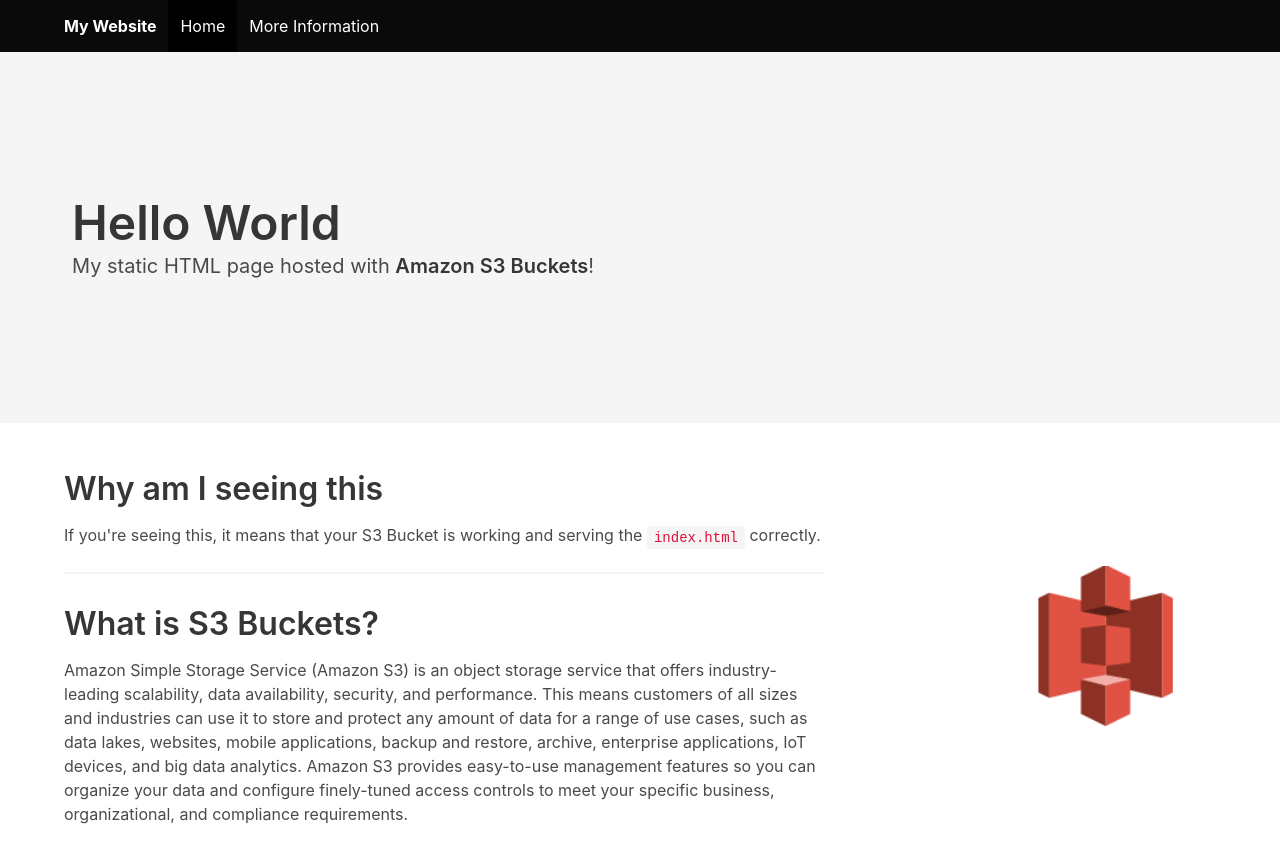
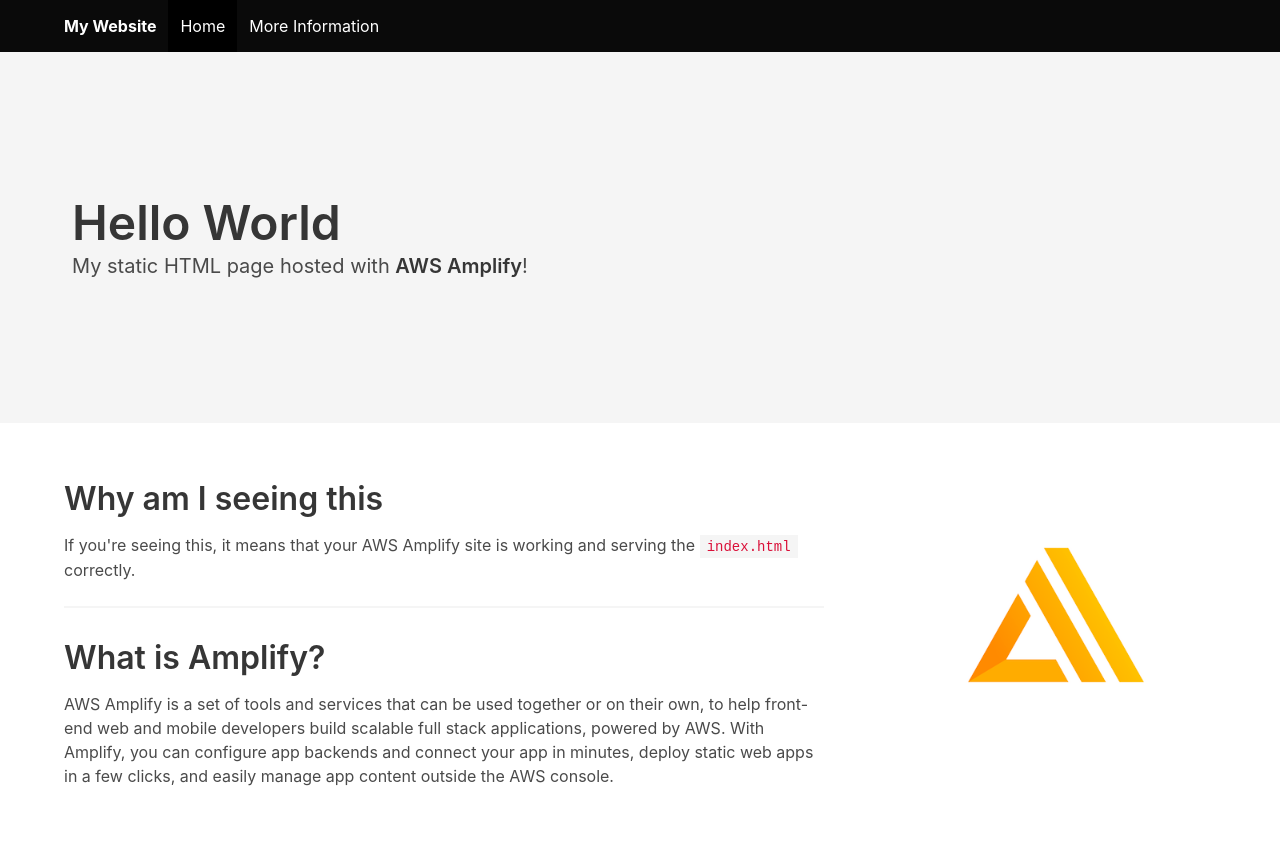
Before and after one commit to Lmao5/IHL-Amplify-Sample-Site, a plain HTML site: page index.html in a window 1280 px wide. Shown: the top 841 px of the page. Drawn offline with nearby package versions, Linux system fonts and the light colour scheme.

Commit message:
Change content

```diff
--- a/index.html
+++ b/index.html
@@ -6,9 +6,6 @@
     <meta name="viewport" content="width=device-width, initial-scale=1">
     <title>Hello Cloud IHL!</title>
     <link rel="stylesheet" href="https://cdn.jsdelivr.net/npm/bulma@0.9.1/css/bulma.min.css">
-    <script src="https://cdnjs.cloudflare.com/ajax/libs/turbolinks/5.2.0/turbolinks.js"
-        integrity="sha512-G3jAqT2eM4MMkLMyQR5YBhvN5/Da3IG6kqgYqU9zlIH4+2a+GuMdLb5Kpxy6ItMdCfgaKlo2XFhI0dHtMJjoRw=="
-        crossorigin="anonymous"></script>
 </head>
 
 <body>
@@ -46,7 +43,7 @@
                 Hello World
             </h1>
             <p class="subtitle">
-                My static HTML page hosted with <strong>Amazon S3 Buckets</strong>!
+                My static HTML page hosted with <strong>AWS Amplify</strong>!
             </p>
         </div>
     </section>
@@ -55,24 +52,18 @@
             <div class="columns is-vcentered">
                 <div class="column is-two-thirds">
                     <h1>Why am I seeing this</h1>
-                    <p>If you're seeing this, it means that your S3 Bucket is working and serving the <code>index.html</code> correctly.</p>
+                    <p>If you're seeing this, it means that your AWS Amplify site is working and serving the
+                        <code>index.html</code> correctly.</p>
                     <hr>
-                    <h1>What is S3 Buckets?</h1>
-                    <p>Amazon Simple Storage Service (Amazon S3) is an object storage service that offers
-                        industry-leading
-                        scalability, data availability, security, and performance. This means customers of all sizes and
-                        industries can use it to store and protect any amount of data for a range of use cases, such as
-                        data
-                        lakes, websites, mobile applications, backup and restore, archive, enterprise applications, IoT
-                        devices,
-                        and big data analytics. Amazon S3 provides easy-to-use management features so you can organize
-                        your data
-                        and configure finely-tuned access controls to meet your specific business, organizational, and
-                        compliance requirements.
+                    <h1>What is Amplify?</h1>
+                    <p>AWS Amplify is a set of tools and services that can be used together or on their own, to help
+                        front-end web and mobile developers build scalable full stack applications, powered by AWS. With
+                        Amplify, you can configure app backends and connect your app in minutes, deploy static web apps
+                        in a few clicks, and easily manage app content outside the AWS console.
                     </p>
                 </div>
                 <div class="column has-text-right">
-                    <img src="s3.png" style="height: 10rem">
+                    <img src="amp.png" style="height: 20rem">
                 </div>
             </div>
         </div>
```
Also changed, not shown: info.html (+1 -4 lines), amp.png (added), s3.png (deleted).
